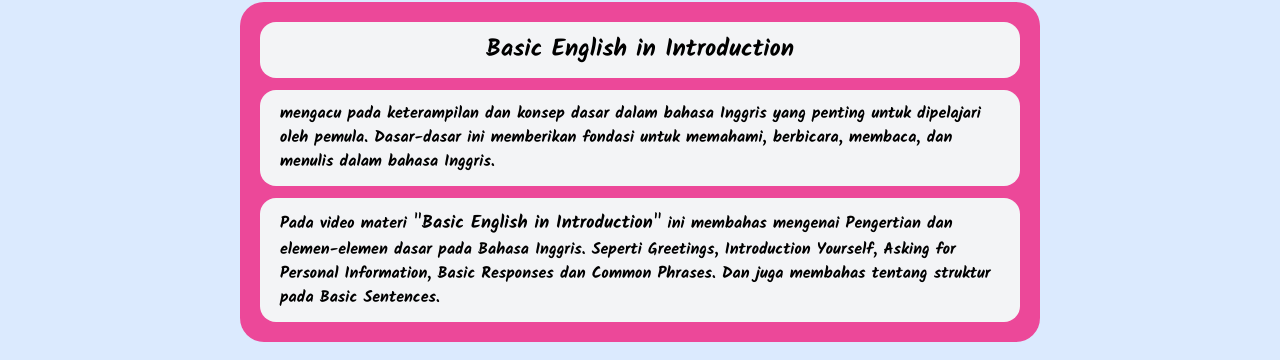
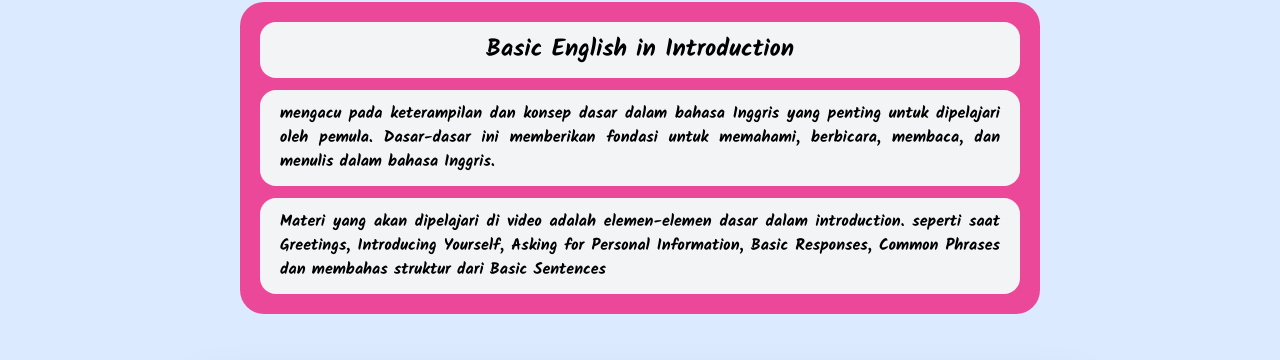
Before and after one commit to TrustyKrab/Englix-Client, a React (Vite) app: page /MateriM1K10 in a window 1280 px wide. Shown: the part 126-486 px from the top of the page. Built offline with nearby package versions, Linux system fonts and the light colour scheme; no server answers; sample sign-in values are in the browser's storage.

Commit message:
add materi egen

```diff
--- a/src/assets/Layout/Materi/Kelas10/MateriM1K10.jsx
+++ b/src/assets/Layout/Materi/Kelas10/MateriM1K10.jsx
@@ -11,11 +11,11 @@ export default function MateriM1K10() {
                 </div>
 
                 <div className='bg-gray-100 px-5 py-3 rounded-2xl mb-3'>
-                    <p className='font-semibold text-md'>mengacu pada keterampilan dan konsep dasar dalam bahasa Inggris yang penting untuk dipelajari oleh pemula. Dasar-dasar ini memberikan fondasi untuk memahami, berbicara, membaca, dan menulis dalam bahasa Inggris.</p>
+                    <p className='font-semibold text-md text-justify'>mengacu pada keterampilan dan konsep dasar dalam bahasa Inggris yang penting untuk dipelajari oleh pemula. Dasar-dasar ini memberikan fondasi untuk memahami, berbicara, membaca, dan menulis dalam bahasa Inggris.</p>
                 </div>
 
                 <div className='bg-gray-100 px-5 py-3 rounded-2xl'>
-                    <p className='font-semibold text-md'>Pada video materi <span className='text-lg'>"Basic English in Introduction"</span> ini membahas mengenai Pengertian dan elemen-elemen dasar pada Bahasa Inggris. Seperti Greetings, Introduction Yourself, Asking for Personal Information, Basic Responses dan Common Phrases. Dan juga membahas tentang struktur pada Basic Sentences.</p>
+                    <p className='font-semibold text-md text-justify'> Materi yang akan dipelajari di video adalah elemen-elemen dasar dalam introduction. seperti saat Greetings, Introducing Yourself, Asking for Personal Information, Basic Responses, Common Phrases dan membahas struktur dari Basic Sentences</p>
                 </div>
             </div>
             <div className='mx-auto flex justify-center items-center py-14'>
```
